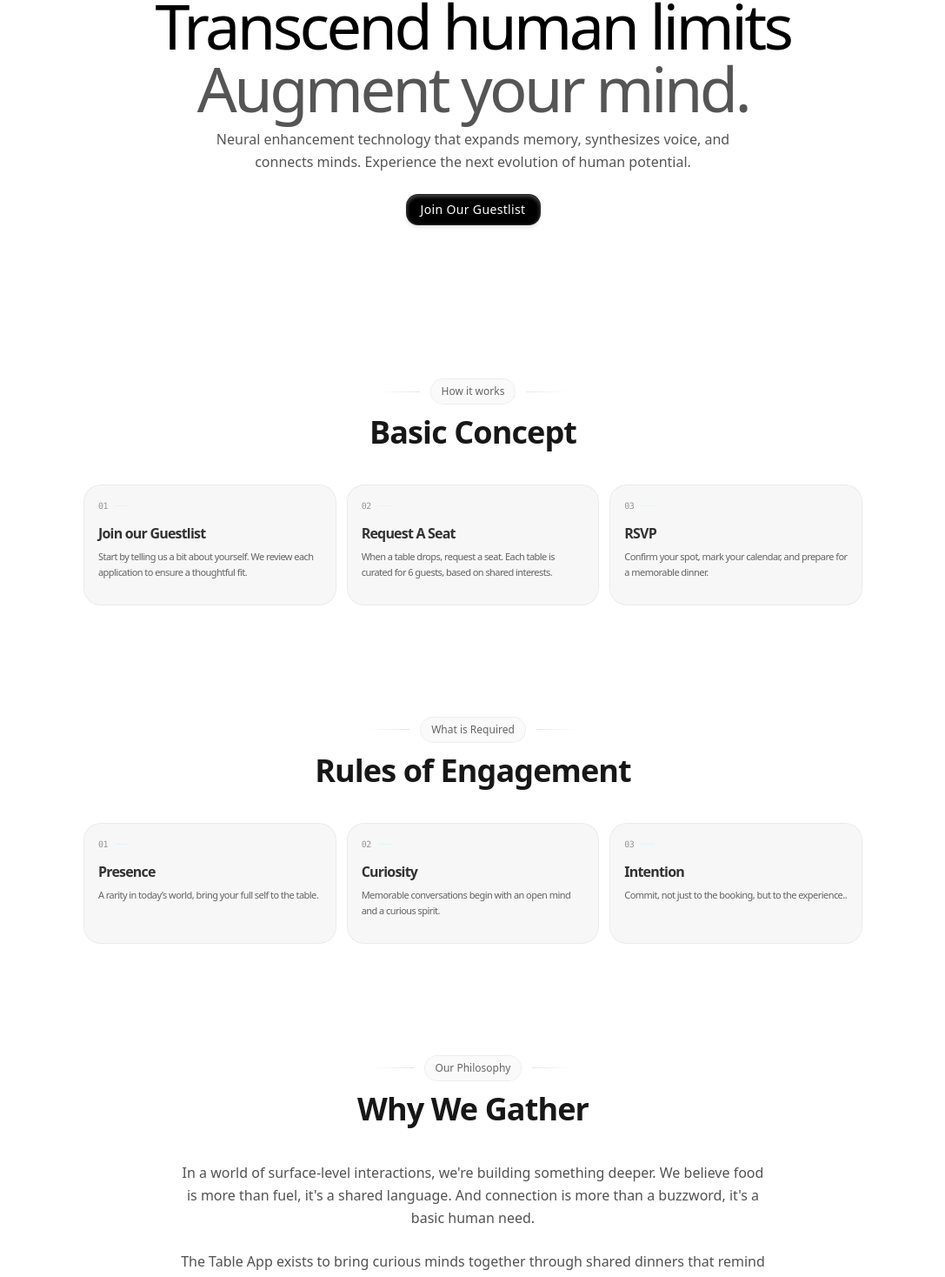
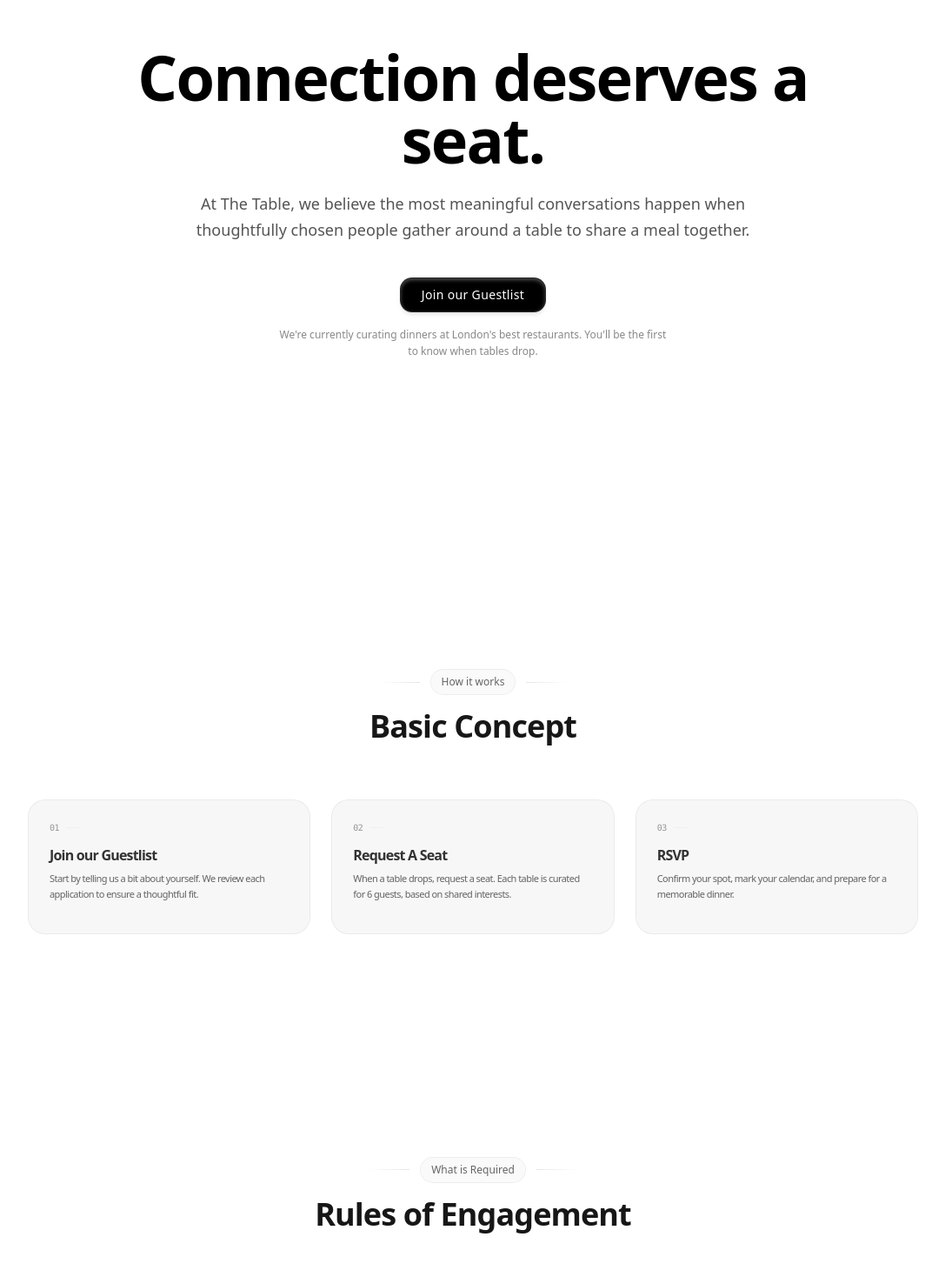
Before and after one commit to the-table-org/the-table-landing-page, a Next.js app: page / in a window 1280 px wide. Shown: the part 159-1627 px from the top of the page at 87% size, without its empty margins (96-1183 px from the left). Built offline with nearby package versions, Linux system fonts and the light colour scheme.

Commit message:
Refactor main layout and improve section spacing for enhanced readability

```diff
--- a/app/page.tsx
+++ b/app/page.tsx
@@ -67,29 +67,30 @@ export default function Home() {
                 </header>
             </div>
 
-            <main className='relative min-h-screen w-full overflow-hidden scroll-smooth pt-14'>
-                <section className="relative w-full overflow-hidden bg-background py-12 md:py-20 lg:py-24">
+            <main className='relative min-h-screen w-full overflow-hidden scroll-smooth'>
+                <section className="relative w-full overflow-hidden bg-background min-h-screen flex items-center justify-center pt-16 pb-20">
                     <div className="container relative mx-auto px-4 md:px-6">
-                        <div className="flex flex-col items-center justify-center gap-6 text-center">
-                            <div className="flex max-w-3xl flex-col items-center justify-center space-y-4">
-                                <div className="space-y-2.5">
+                        <div className="flex flex-col items-center justify-center text-center">
+                            <div className="flex max-w-4xl flex-col items-center justify-center space-y-10">
+                                <div className="space-y-6">
                                     <h1
-                                        className="text-3xl text-foreground tracking-tighter sm:text-4xl md:text-7xl balance">
-                                        Transcend human limits<br/>
-                                        <span className="text-muted-foreground">Augment your mind.</span>
+                                        className="text-4xl text-foreground tracking-tight sm:text-5xl md:text-6xl lg:text-7xl font-semibold">
+                                        Connection deserves a seat.
                                     </h1>
-                                    <p className="mx-auto max-w-[600px] text-muted-foreground text-sm leading-relaxed md:text-base">
-                                        Neural enhancement technology that expands memory, synthesizes voice, and
-                                        connects minds.
-                                        Experience the next evolution of human potential.
+                                    <p className="mx-auto max-w-[700px] text-muted-foreground text-base leading-relaxed md:text-lg">
+                                        At The Table, we believe the most meaningful conversations happen when thoughtfully chosen people gather around a table to share a meal together.
                                     </p>
                                 </div>
-                                <div className="flex flex-col gap-2 pt-2 min-[400px]:flex-row">
+                                <div className="flex flex-col gap-4 items-center">
                                     <Button
                                         asChild
+                                        size="lg"
                                     >
-                                        <Link href="/login">Join Our Guestlist</Link>
+                                        <Link href="/questionnaire">Join our Guestlist</Link>
                                     </Button>
+                                    <p className="text-muted-foreground/70 text-xs leading-relaxed max-w-md">
+                                        We&apos;re currently curating dinners at London&apos;s best restaurants. You&apos;ll be the first to know when tables drop.
+                                    </p>
                                 </div>
                             </div>
                         </div>
@@ -97,9 +98,9 @@ export default function Home() {
                 </section>
 
                 <section
-                    className="w-full overflow-hidden bg-white pt-12 pb-8 md:pt-16 md:pb-10 lg:pt-20 lg:pb-12 dark:bg-black/3">
+                    className="w-full overflow-hidden bg-white py-16 md:py-24 lg:py-32 dark:bg-black/3">
                     <div className="container mx-auto px-4 md:px-6">
-                        <div className="mb-10 space-y-3 text-center">
+                        <div className="mb-12 md:mb-16 space-y-4 text-center">
                             <div className="mx-auto flex w-fit items-center justify-center">
                                 <div className="flex items-center gap-3">
                                     <div
@@ -116,11 +117,11 @@ export default function Home() {
                                 Concept</h2></div>
 
 
-                        <div className="mx-auto max-w-4xl">
-                            <div className="grid grid-cols-1 gap-3 lg:grid-cols-3">
+                        <div className="mx-auto max-w-5xl">
+                            <div className="grid grid-cols-1 gap-4 md:gap-6 lg:grid-cols-3">
                                 <div
                                     className="flex h-full flex-col overflow-hidden rounded-xl border border-black/5 bg-black/3 dark:border-white/10 dark:bg-white/10">
-                                    <div className="flex flex-1 flex-col p-4">
+                                    <div className="flex flex-1 flex-col p-6">
                                         <div className="mb-3 flex items-center justify-between">
                                             <div className="flex items-center gap-2"><span
                                                 className="font-mono text-[10px] text-black/40 tracking-tighter dark:text-white/40">01</span>
@@ -136,7 +137,7 @@ export default function Home() {
                                 </div>
                                 <div
                                     className="flex h-full flex-col overflow-hidden rounded-xl border border-black/5 bg-black/3 dark:border-white/10 dark:bg-white/10">
-                                    <div className="flex flex-1 flex-col p-4">
+                                    <div className="flex flex-1 flex-col p-6">
                                         <div className="mb-3 flex items-center justify-between">
                                             <div className="flex items-center gap-2"><span
                                                 className="font-mono text-[10px] text-black/40 tracking-tighter dark:text-white/40">02</span>
@@ -152,7 +153,7 @@ export default function Home() {
                                 </div>
                                 <div
                                     className="flex h-full flex-col overflow-hidden rounded-xl border border-black/5 bg-black/3 dark:border-white/10 dark:bg-white/10">
-                                    <div className="flex flex-1 flex-col p-4">
+                                    <div className="flex flex-1 flex-col p-6">
                                         <div className="mb-3 flex items-center justify-between">
                                             <div className="flex items-center gap-2"><span
                                                 className="font-mono text-[10px] text-black/40 tracking-tighter dark:text-white/40">03</span>
@@ -171,9 +172,9 @@ export default function Home() {
                 </section>
 
                 <section
-                    className="w-full overflow-hidden bg-white pt-12 pb-8 md:pt-16 md:pb-10 lg:pt-20 lg:pb-12 dark:bg-black/3">
+                    className="w-full overflow-hidden bg-white py-16 md:py-24 lg:py-32 dark:bg-black/3">
                     <div className="container mx-auto px-4 md:px-6">
-                        <div className="mb-10 space-y-3 text-center">
+                        <div className="mb-12 md:mb-16 space-y-4 text-center">
                             <div className="mx-auto flex w-fit items-center justify-center">
                                 <div className="flex items-center gap-3">
                                     <div
@@ -190,11 +191,11 @@ export default function Home() {
                                 of Engagement</h2></div>
 
 
-                        <div className="mx-auto max-w-4xl">
-                            <div className="grid grid-cols-1 gap-3 lg:grid-cols-3">
+                        <div className="mx-auto max-w-5xl">
+                            <div className="grid grid-cols-1 gap-4 md:gap-6 lg:grid-cols-3">
                                 <div
                                     className="flex h-full flex-col overflow-hidden rounded-xl border border-black/5 bg-black/3 dark:border-white/10 dark:bg-white/10">
-                                    <div className="flex flex-1 flex-col p-4">
+                                    <div className="flex flex-1 flex-col p-6">
                                         <div className="mb-3 flex items-center justify-between">
                                             <div className="flex items-center gap-2"><span
                                                 className="font-mono text-[10px] text-black/40 tracking-tighter dark:text-white/40">01</span>
@@ -204,12 +205,12 @@ export default function Home() {
                                         <h3 className="mb-1.5 font-semibold text-base text-black/80 tracking-tighter dark:text-white/80">Presence</h3>
                                         <p
                                             className="mb-3 text-[11px] text-black/60 leading-relaxed tracking-tighter dark:text-white/60">A
-                                            rarity in today’s world, bring your full self to the table.</p>
+                                            rarity in today's world, bring your full self to the table.</p>
                                     </div>
                                 </div>
                                 <div
                                     className="flex h-full flex-col overflow-hidden rounded-xl border border-black/5 bg-black/3 dark:border-white/10 dark:bg-white/10">
-                                    <div className="flex flex-1 flex-col p-4">
+                                    <div className="flex flex-1 flex-col p-6">
                                         <div className="mb-3 flex items-center justify-between">
                                             <div className="flex items-center gap-2"><span
                                                 className="font-mono text-[10px] text-black/40 tracking-tighter dark:text-white/40">02</span>
@@ -224,7 +225,7 @@ export default function Home() {
                                 </div>
                                 <div
                                     className="flex h-full flex-col overflow-hidden rounded-xl border border-black/5 bg-black/3 dark:border-white/10 dark:bg-white/10">
-                                    <div className="flex flex-1 flex-col p-4">
+                                    <div className="flex flex-1 flex-col p-6">
                                         <div className="mb-3 flex items-center justify-between">
                                             <div className="flex items-center gap-2"><span
                                                 className="font-mono text-[10px] text-black/40 tracking-tighter dark:text-white/40">03</span>
@@ -243,9 +244,9 @@ export default function Home() {
                 </section>
 
                 <section
-                    className="w-full overflow-hidden bg-white pt-12 pb-8 md:pt-16 md:pb-10 lg:pt-20 lg:pb-12 dark:bg-black/3">
+                    className="w-full overflow-hidden bg-white py-16 md:py-24 lg:py-32 dark:bg-black/3">
                     <div className="container mx-auto px-4 md:px-6">
-                        <div className="mb-10 space-y-3 text-center">
+                        <div className="mb-12 md:mb-16 space-y-4 text-center">
                             <div className="mx-auto flex w-fit items-center justify-center">
                                 <div className="flex items-center gap-3">
                                     <div
@@ -262,7 +263,7 @@ export default function Home() {
                                 We Gather</h2>
                         </div>
 
-                        <div className="mx-auto max-w-2xl">
+                        <div className="mx-auto max-w-3xl">
                             <div className="space-y-6 text-center">
                                 <p className="text-base text-neutral-600 leading-relaxed dark:text-neutral-400">
                                     In a world of surface-level interactions, we&apos;re building something deeper. We
@@ -279,7 +280,7 @@ export default function Home() {
                 </section>
             </main>
 
-            <footer className="w-full overflow-hidden bg-white py-12 md:py-16 dark:bg-black/3">
+            <footer className="w-full overflow-hidden bg-white py-12 md:py-16  dark:bg-black/3">
                 <div className="container mx-auto px-4 md:px-6">
                     <div
                         className="rounded-xl border border-black/5 bg-black/3 p-6 md:p-8 dark:border-white/10 dark:bg-white/10">
```
